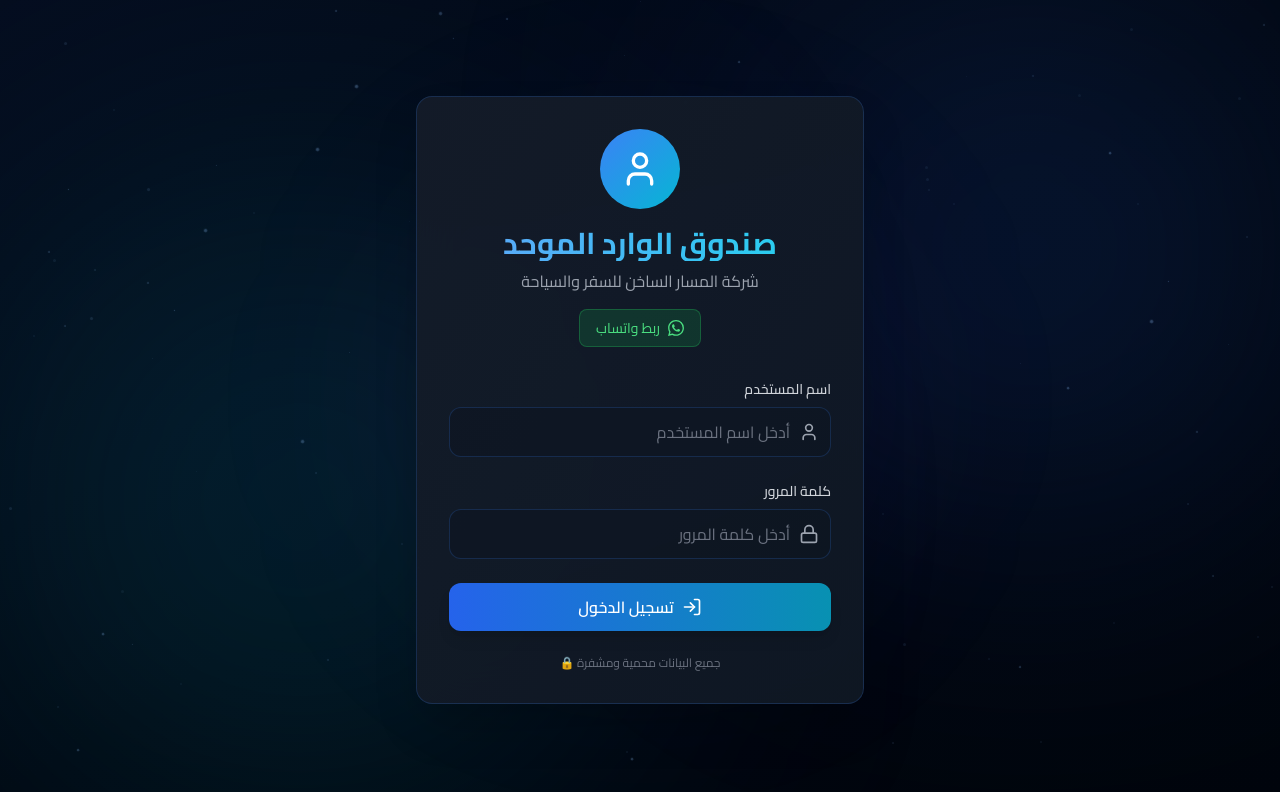
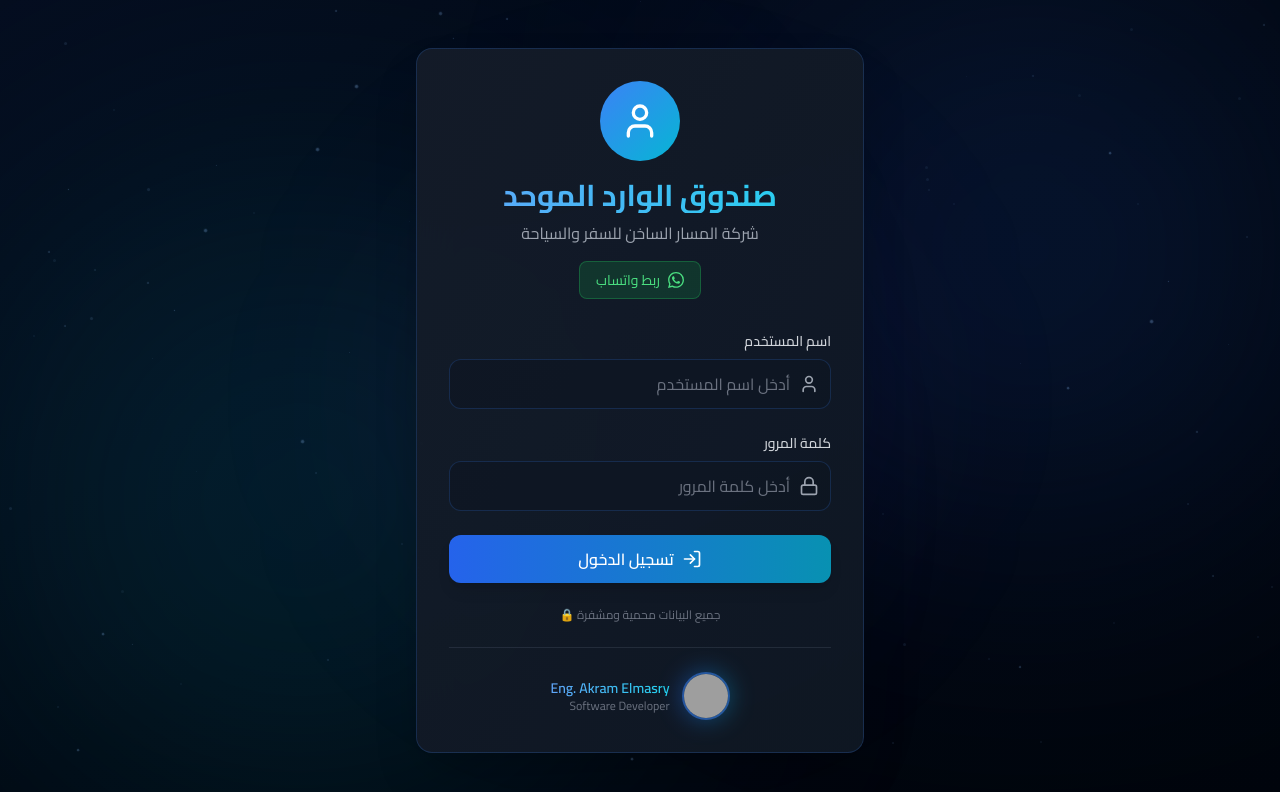
Before and after one commit to stay5422-wq/whatsapp-with-Chatbot, a Next.js app: page / in a window 1280 px wide. Shown: the top 792 px of the page. Built offline with nearby package versions, Linux system fonts and the light colour scheme; grey boxes are pictures that could not be loaded.

Commit message:
Feature: Add developer credit with photo placeholder (Eng. Akram Elmasry)

```diff
--- a/app/page.tsx
+++ b/app/page.tsx
@@ -427,6 +427,37 @@ export default function Home() {
           botEnabled={botEnabled}
           onToggleBot={setBotEnabled}
         />
+
+        {/* Developer Credit - Footer */}
+        <div className="fixed bottom-4 left-4 z-10">
+          <div className="bg-dark-200/80 backdrop-blur-xl border border-blue-500/20 rounded-xl px-4 py-2 shadow-lg">
+            <div className="flex items-center gap-2">
+              <div className="relative">
+                <div className="absolute inset-0 bg-gradient-to-r from-blue-600 to-cyan-600 rounded-full blur-sm opacity-50"></div>
+                <img
+                  src="/images/developer.jpg"
+                  alt="Eng. Akram Elmasry"
+                  className="relative w-8 h-8 rounded-full object-cover border border-blue-500/50"
+                  onError={(e) => {
+                    e.currentTarget.style.display = 'none';
+                    if (e.currentTarget.nextElementSibling) {
+                      (e.currentTarget.nextElementSibling as HTMLElement).classList.remove('hidden');
+                    }
+                  }}
+                />
+                <div className="hidden relative w-8 h-8 rounded-full bg-gradient-to-br from-blue-600 to-cyan-600 flex items-center justify-center text-white font-bold text-xs border border-blue-500/50">
+                  AE
+                </div>
+              </div>
+              <div className="text-right">
+                <p className="text-xs font-semibold text-transparent bg-clip-text bg-gradient-to-r from-blue-400 to-cyan-400">
+                  Eng. Akram Elmasry
+                </p>
+                <p className="text-[10px] text-gray-500">Developer</p>
+              </div>
+            </div>
+          </div>
+        </div>
       </div>
     </main>
   );
--- a/components/LoginPage.tsx
+++ b/components/LoginPage.tsx
@@ -158,6 +158,34 @@ const LoginPage = ({ onLogin }: LoginPageProps) => {
             جميع البيانات محمية ومشفرة 🔒
           </p>
         </div>
+
+        {/* Developer Info */}
+        <div className="mt-6 pt-6 border-t border-gray-700/50">
+          <div className="flex items-center justify-center gap-3">
+            <div className="relative">
+              <div className="absolute inset-0 bg-gradient-to-r from-blue-600 to-cyan-600 rounded-full blur-md opacity-50"></div>
+              <img
+                src="/images/developer.jpg"
+                alt="Eng. Akram Elmasry"
+                className="relative w-12 h-12 rounded-full object-cover border-2 border-blue-500/50"
+                onError={(e) => {
+                  // Fallback to initials if image not found
+                  e.currentTarget.style.display = 'none';
+                  e.currentTarget.nextElementSibling?.classList.remove('hidden');
+                }}
+              />
+              <div className="hidden relative w-12 h-12 rounded-full bg-gradient-to-br from-blue-600 to-cyan-600 flex items-center justify-center text-white font-bold text-lg border-2 border-blue-500/50">
+                AE
+              </div>
+            </div>
+            <div className="text-right">
+              <p className="text-sm font-semibold text-transparent bg-clip-text bg-gradient-to-r from-blue-400 to-cyan-400">
+                Eng. Akram Elmasry
+              </p>
+              <p className="text-xs text-gray-500">Software Developer</p>
+            </div>
+          </div>
+        </div>
       </motion.div>
     </div>
   );
```
Also changed, not shown: public/images/README.md (added).
